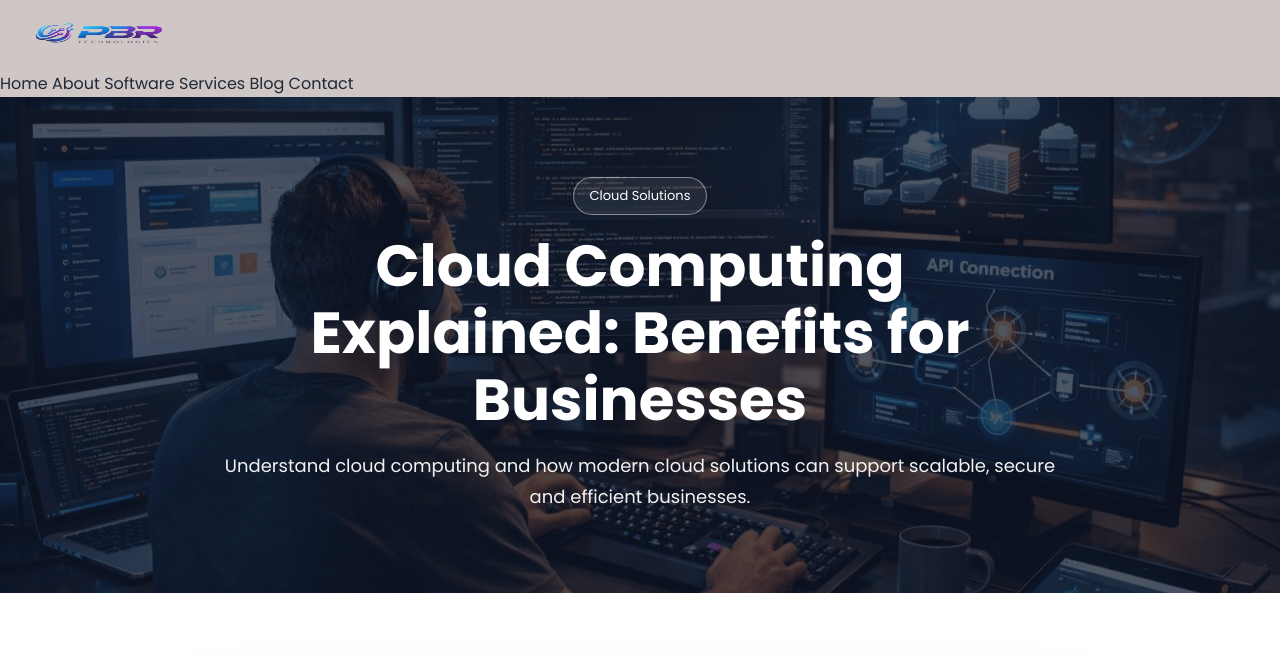
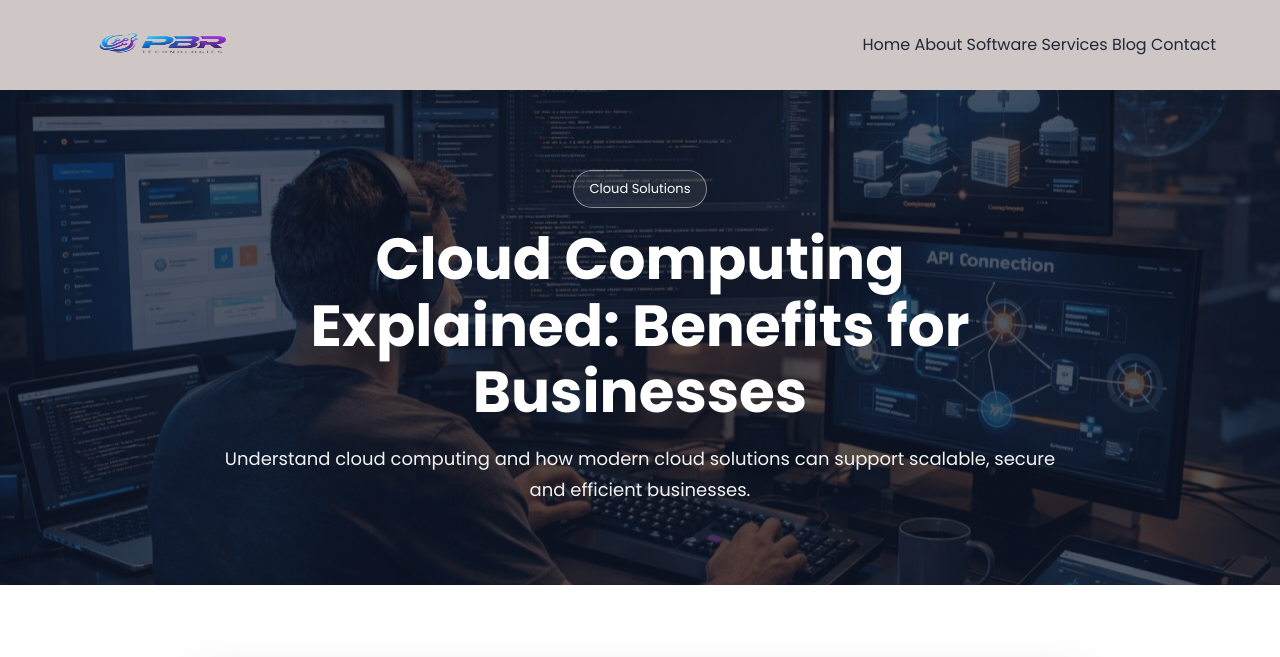
Before and after one commit to prembahadur5/pbrtechnologies, a plain HTML site: page blog-cloud.html in a window 1280 px wide. Shown: the top 657 px of the page. Drawn offline with Linux system fonts and the light colour scheme.

Commit message:
Update header

```diff
--- a/blog-cloud.html
+++ b/blog-cloud.html
@@ -127,13 +127,17 @@ img {
 
 /* Header */
 header {
-  position: sticky;
-  top: 0;
-  z-index: 1000;
-  background: #cfc6c6;
-  box-shadow: 0 2px 14px rgba(0,0,0,.08);
+    display: flex;
+    align-items: center;
+    justify-content: space-between;
+    gap: 20px;
+    padding: 10px 5%;
+    background: #cfc6c6;
+    position: sticky;
+    top: 0;
+    z-index: 1000;
+    box-shadow: 0 2px 12px rgba(15, 23, 42, 0.08);
 }
-
 .navbar {
   min-height: 76px;
   display: flex;
```
Also changed, not shown: blog-app.html (+10 -11 lines).
